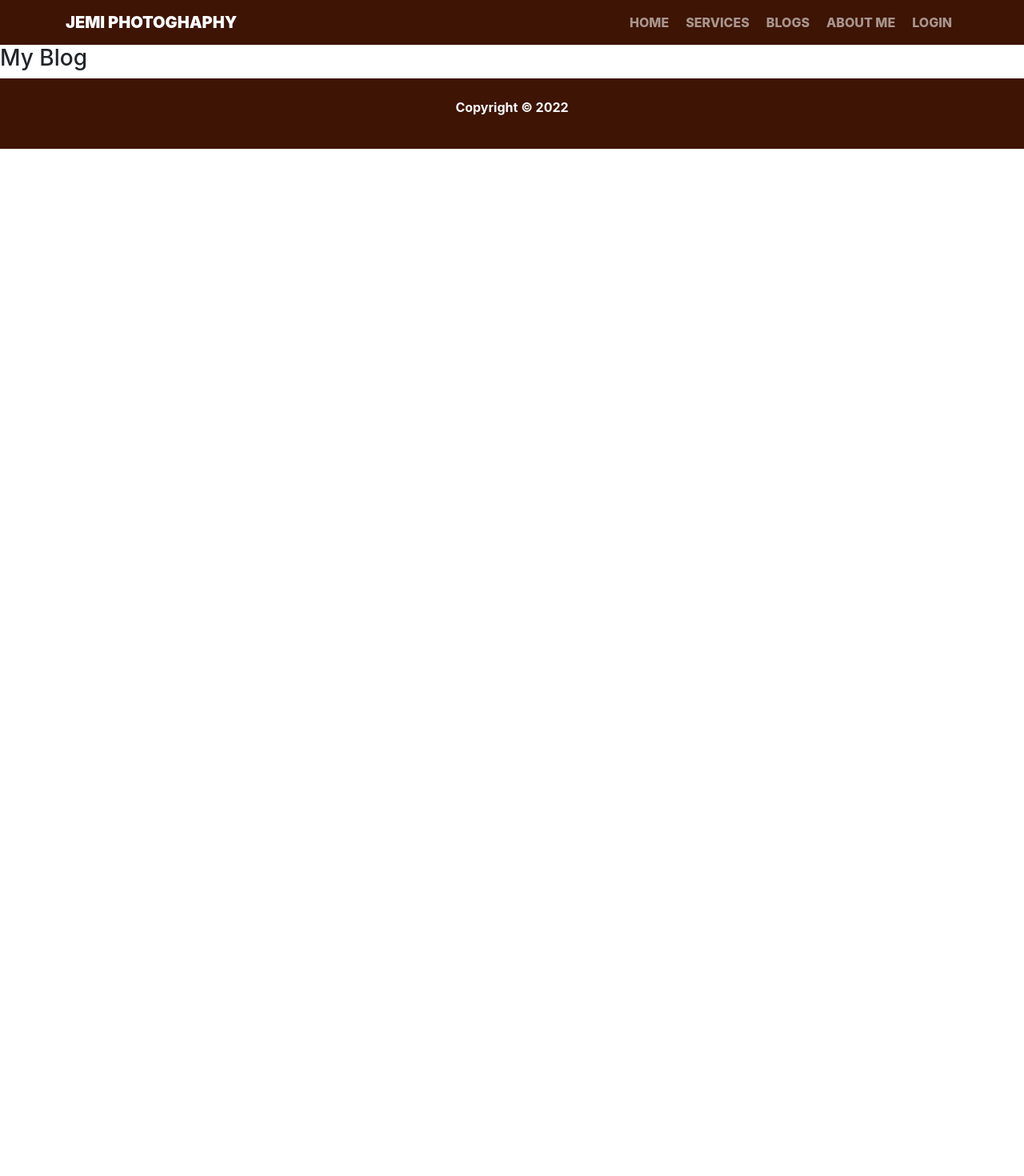
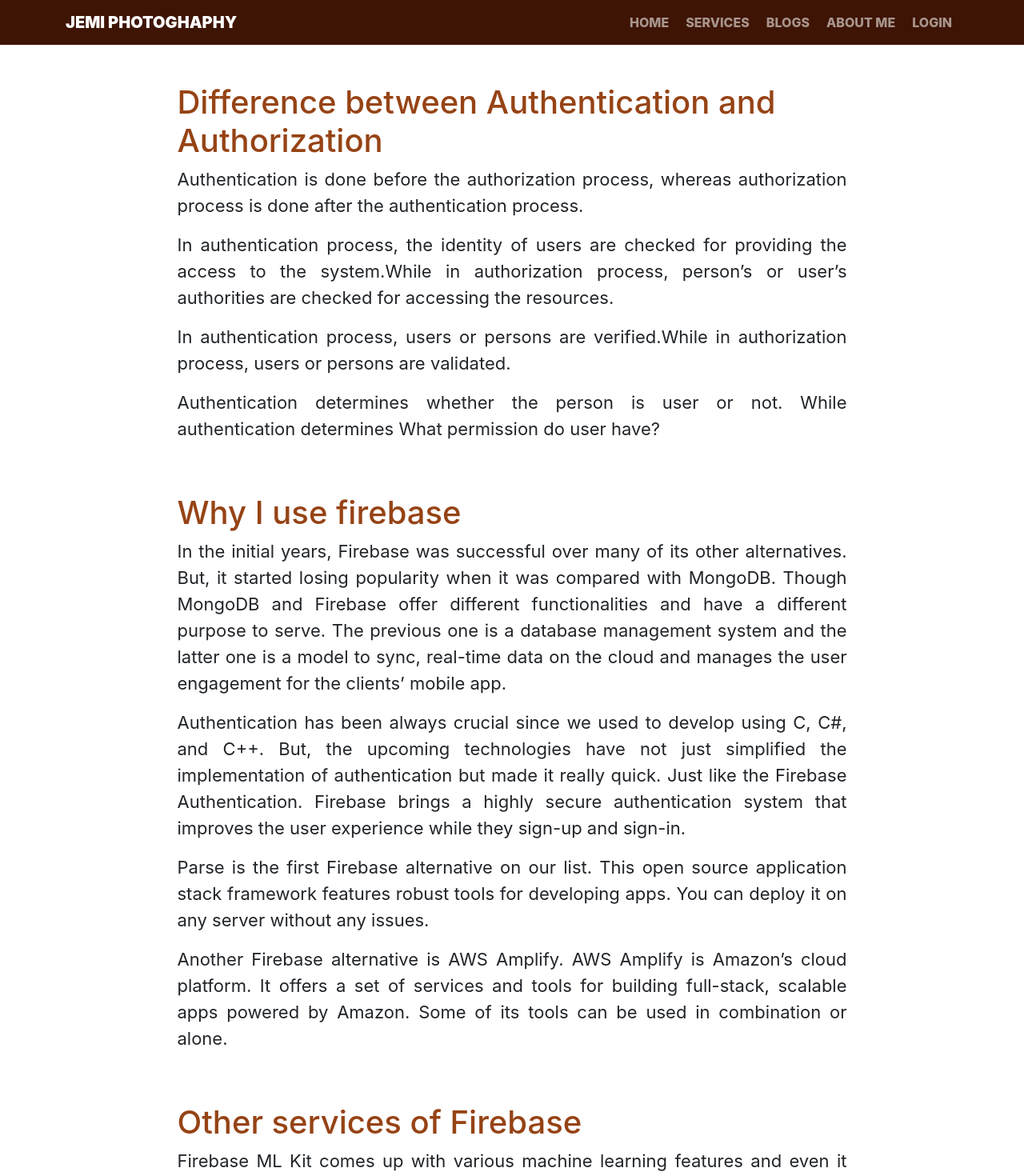
Before and after one commit to Programmer-Adil/JEMI-PHOTOGHAPHY, a React (Create React App) app: page /blogs in a window 1280 px wide. Shown: the top 1470 px of the page at 80% size. Before the commit the page ends 800 px from the top, so only its background shows below. Built offline with nearby package versions, Linux system fonts and the light colour scheme; no server answers.

Commit message:
blogs done

```diff
--- a/src/Pages/About/About.js
+++ b/src/Pages/About/About.js
@@ -2,8 +2,10 @@ import React from 'react';
 
 const About = () => {
     return (
-        <div>
-            <h3>About me</h3>
+        <div className='container w-75'>
+            <img src="" alt="" />
+            <h2>Md. Adil</h2>
+            <p>To gain confidence and fame using my potential in the field of “Web Development”, and express my innovative creative skills for self and company growth.</p>
         </div>
     );
 };
--- a/src/Pages/Blogs/Blogs.css
+++ b/src/Pages/Blogs/Blogs.css
@@ -0,0 +1,8 @@
+.blog-post h1 {
+    color: #964315;
+}
+
+.blog-post p {
+    text-align: justify;
+    font-size: 22px;
+}
--- a/src/Pages/Blogs/Blogs.js
+++ b/src/Pages/Blogs/Blogs.js
@@ -1,9 +1,28 @@
 import React from 'react';
+import './Blogs.css'
 
 const Blogs = () => {
     return (
-        <div>
-            <h3>My Blog</h3>
+        <div className='container'>
+            <div className="blog-post w-75 mx-auto pt-5">
+                <h1>Difference between Authentication and Authorization</h1>
+                <p>Authentication is done before the authorization process, whereas authorization process is done after the authentication process.</p>
+                <p>In authentication process, the identity of users are checked for providing the access to the system.While in authorization process, person’s or user’s authorities are checked for accessing the resources.</p>
+                <p>In authentication process, users or persons are verified.While in authorization process, users or persons are validated.</p>
+                <p>Authentication determines whether the person is user or not. While authentication determines What permission do user have?</p>
+            </div>
+            <div className="blog-post w-75 mx-auto pt-5">
+                <h1>Why I use firebase</h1>
+                <p>In the initial years, Firebase was successful over many of its other alternatives. But, it started losing popularity when it was compared with MongoDB. Though MongoDB and Firebase offer different functionalities and have a different purpose to serve. The previous one is a database management system and the latter one is a model to sync, real-time data on the cloud and manages the user engagement for the clients’ mobile app.</p>
+                <p>Authentication has been always crucial since we used to develop using C, C#, and C++. But, the upcoming technologies have not just simplified the implementation of authentication but made it really quick. Just like the Firebase Authentication. Firebase brings a highly secure authentication system that improves the user experience while they sign-up and sign-in.</p>
+                <p>Parse is the first Firebase alternative on our list. This open source application stack framework features robust tools for developing apps. You can deploy it on any server without any issues.</p>
+                <p>Another Firebase alternative is AWS Amplify. AWS Amplify is Amazon’s cloud platform. It offers a set of services and tools for building full-stack, scalable apps powered by Amazon. Some of its tools can be used in combination or alone.</p>
+            </div>
+            <div className="blog-post w-75 mx-auto pt-5">
+                <h1>Other services of Firebase</h1>
+                <p>Firebase ML Kit comes up with various machine learning features and even it has ready-to-use ML APIs that you can integrate with your mobile apps to utilize the common functionalities such as identifying the faces and text, scanning barcodes, labeling images, and recognizing location landmarks.</p>
+                <p>Firebase comes up with the Firebase Real-time Database which is hosted on a cloud and is a NoSQL database. Hence, it allows you to store and sync JSON data, real-time. Like we discussed above, that is ideally the best feature for the apps having live streaming, messaging, GPS, etc.</p>
+            </div>
         </div>
     );
 };
--- a/src/Pages/Login/Login.js
+++ b/src/Pages/Login/Login.js
@@ -28,7 +28,7 @@ const Login = () => {
     const [sendPasswordResetEmail, sending] = useSendPasswordResetEmail(auth);
 
     if (error) {
-        errorElement = <p className='text-danger'>Error: {error.message}</p>
+        errorElement = <p className='text-danger'>{error.message}</p>
     }
 
     if (loading || sending) {
@@ -67,12 +67,10 @@ const Login = () => {
             <h1>Please <span style={{ color: "#964315" }}>Login</span></h1>
             <Form onSubmit={handleSubmit}>
                 <Form.Group className="mb-3" controlId="formBasicEmail">
-                    <Form.Label>Email address</Form.Label>
                     <Form.Control ref={emailRef} type="email" placeholder="Enter email" required />
                 </Form.Group>
 
                 <Form.Group className="mb-3" controlId="formBasicPassword">
-                    <Form.Label>Password</Form.Label>
                     <Form.Control ref={passwordRef} type="password" placeholder="Password" required />
                 </Form.Group>
                 <Button className='w-100 my-btn' variant="primary" type="submit">Login</Button>
```
